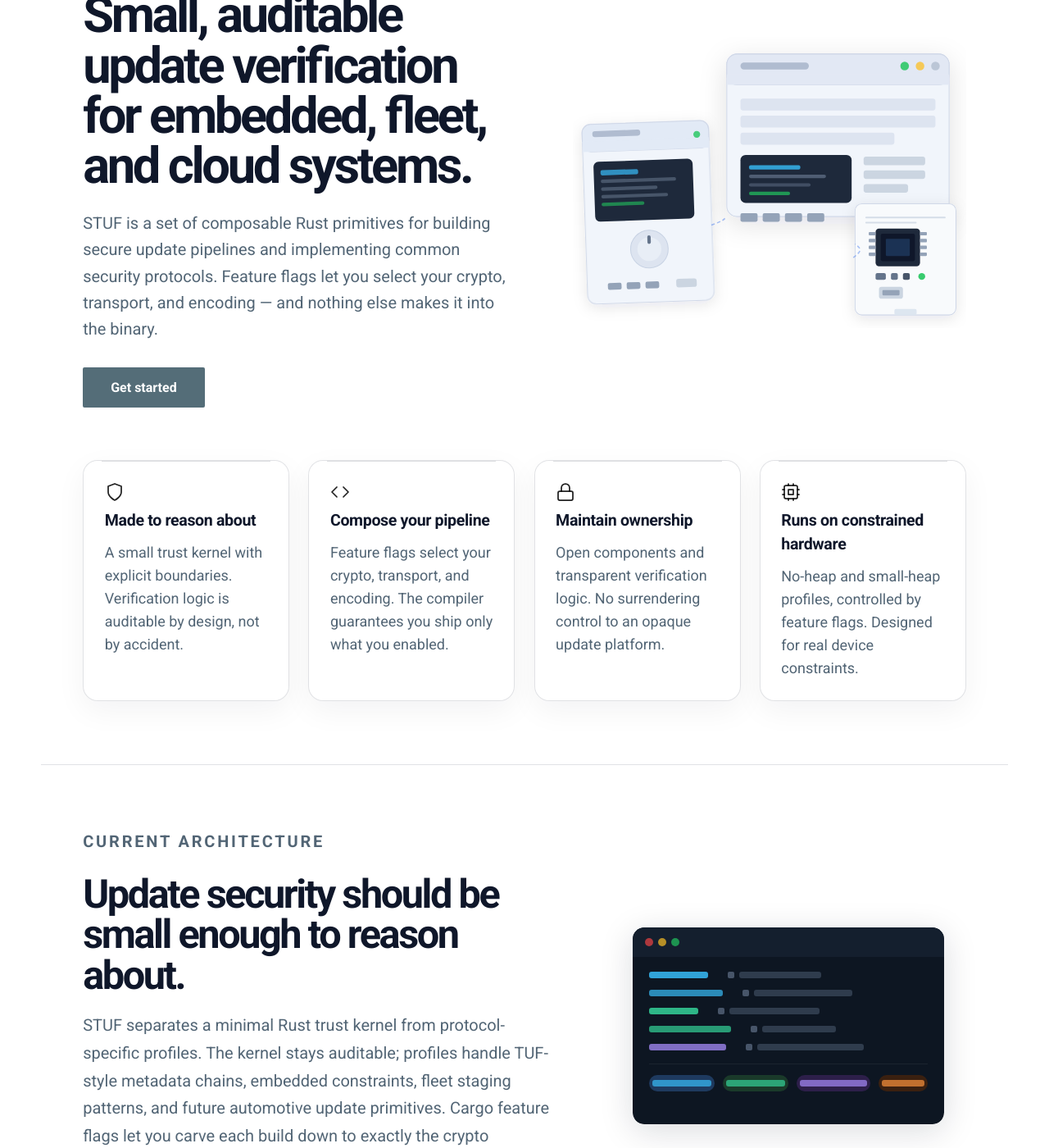
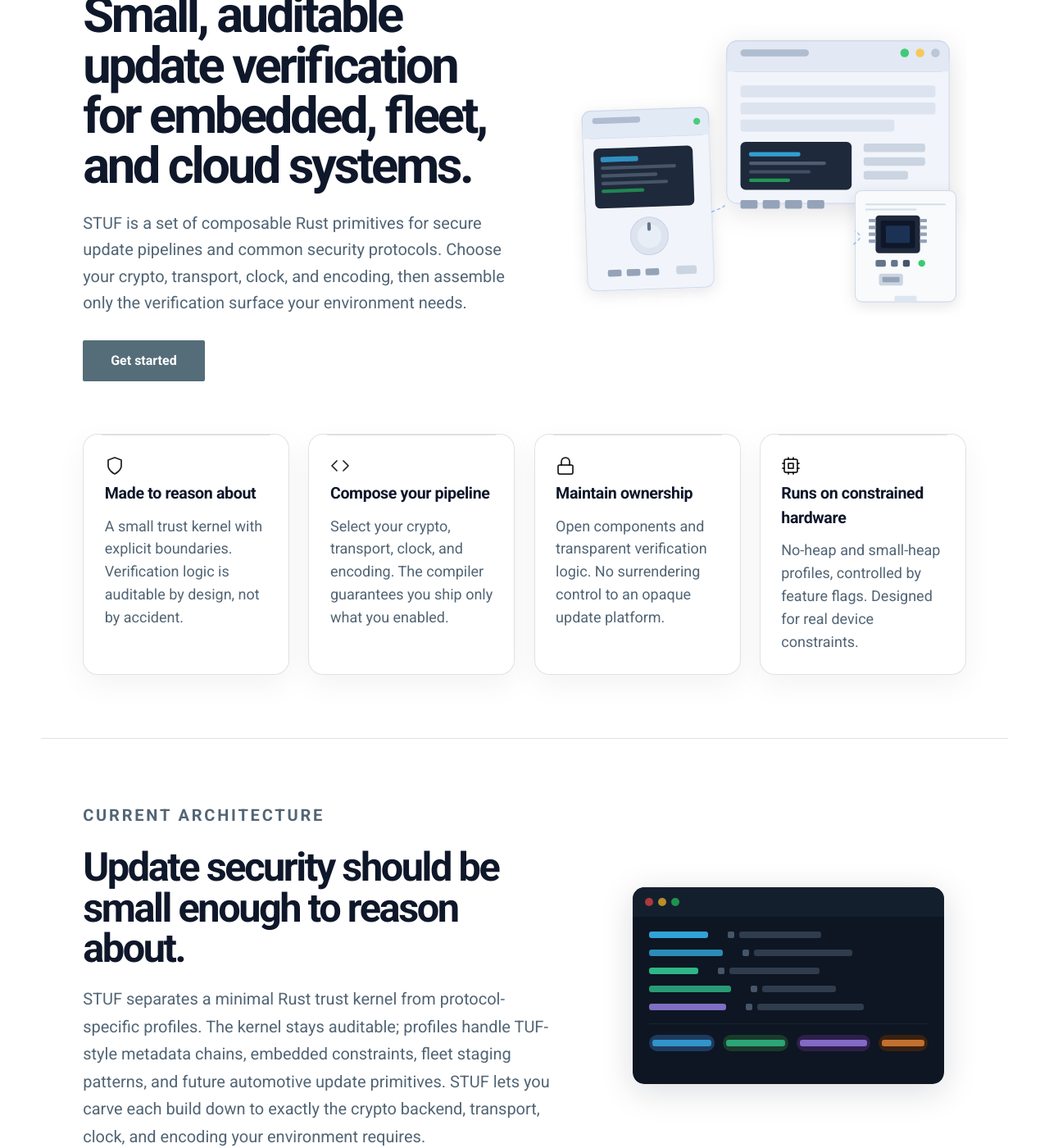
Before and after one commit to jeremydosborn/stuf.github.io, an MkDocs documentation site: the page built from docs/index.md, in a window 1280 px wide and 1400 px high, scrolled down 259 px. Shown: the whole window at 82% size. Built offline with MkDocs 1.6.1 and Material for MkDocs 9.7.7, drawn with Linux system fonts in a browser that asks for light colours; comment, search, counter and statistics services are not loaded; some of the changed text lies outside the part shown.

Commit message:
Refine STUF site copy

```diff
--- a/docs/index.md
+++ b/docs/index.md
@@ -12,7 +12,7 @@ hide:
     <p class="stuf-eyebrow">Secure Trust Update Framework</p>
     <h1>Small, auditable update verification for embedded, fleet, and cloud systems.</h1>
     <p class="stuf-lede">
-      STUF is a set of composable Rust primitives for building secure update pipelines and implementing common security protocols. Feature flags let you select your crypto, transport, and encoding — and nothing else makes it into the binary.
+      STUF is a set of composable Rust primitives for secure update pipelines and common security protocols. Choose your crypto, transport, clock, and encoding, then assemble only the verification surface your environment needs.
     </p>
     <div class="stuf-actions">
       <a href="getting-started/" class="md-button md-button--primary">Get started</a>
@@ -115,7 +115,7 @@ hide:
       <polyline points="8 6 2 12 8 18"/>
     </svg>
     <h3>Compose your pipeline</h3>
-    <p>Feature flags select your crypto, transport, and encoding. The compiler guarantees you ship only what you enabled.</p>
+    <p>Select your crypto, transport, clock, and encoding. The compiler guarantees you ship only what you enabled.</p>
   </article>
 
   <article class="stuf-card">
@@ -145,8 +145,8 @@ hide:
     <p>
       STUF separates a minimal Rust trust kernel from protocol-specific profiles. The kernel stays auditable;
       profiles handle TUF-style metadata chains, embedded constraints, fleet staging patterns, and future
-      automotive update primitives. Cargo feature flags let you carve each build down to exactly the
-      crypto backend, transport, and encoding your environment requires — nothing else compiles in.
+      automotive update primitives. STUF lets you carve each build down to exactly the
+      crypto backend, transport, clock, and encoding your environment requires.
     </p>
   </div>
 
```
Also changed, not shown: other parts of docs/index.md (+1 -1 lines).
